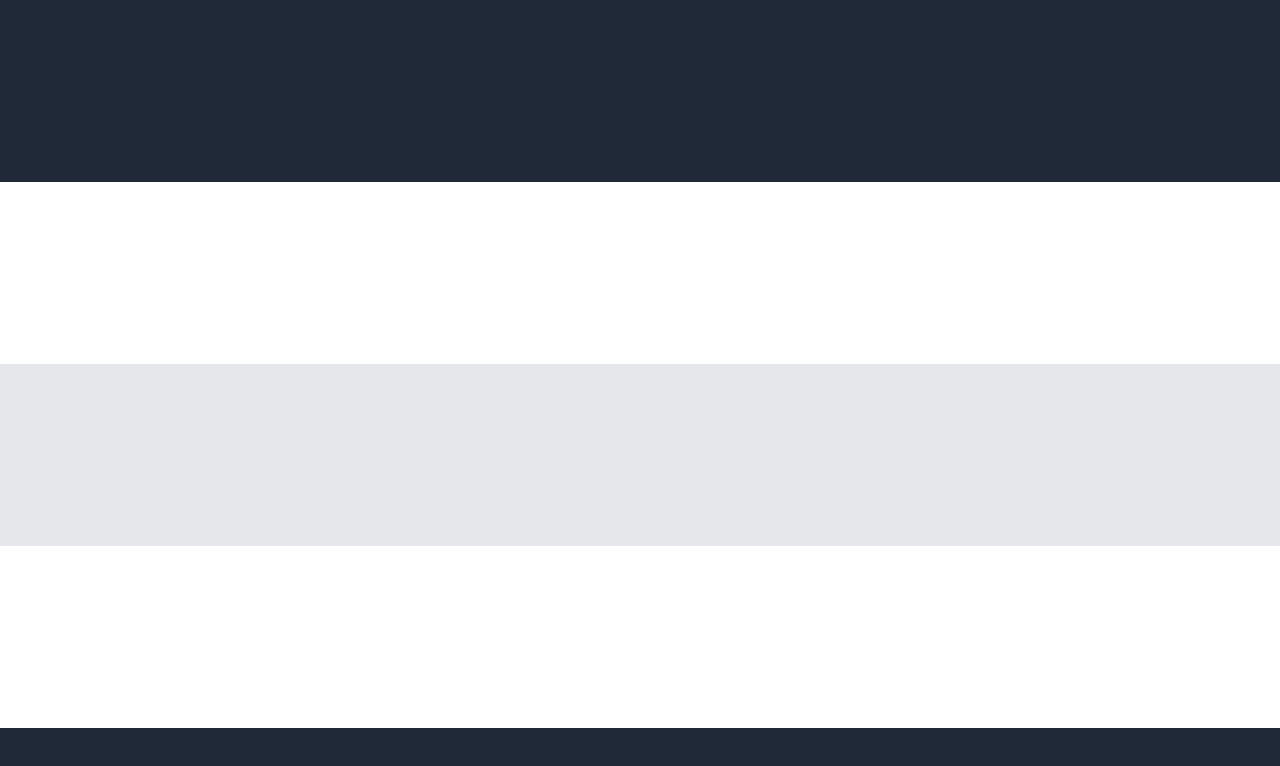
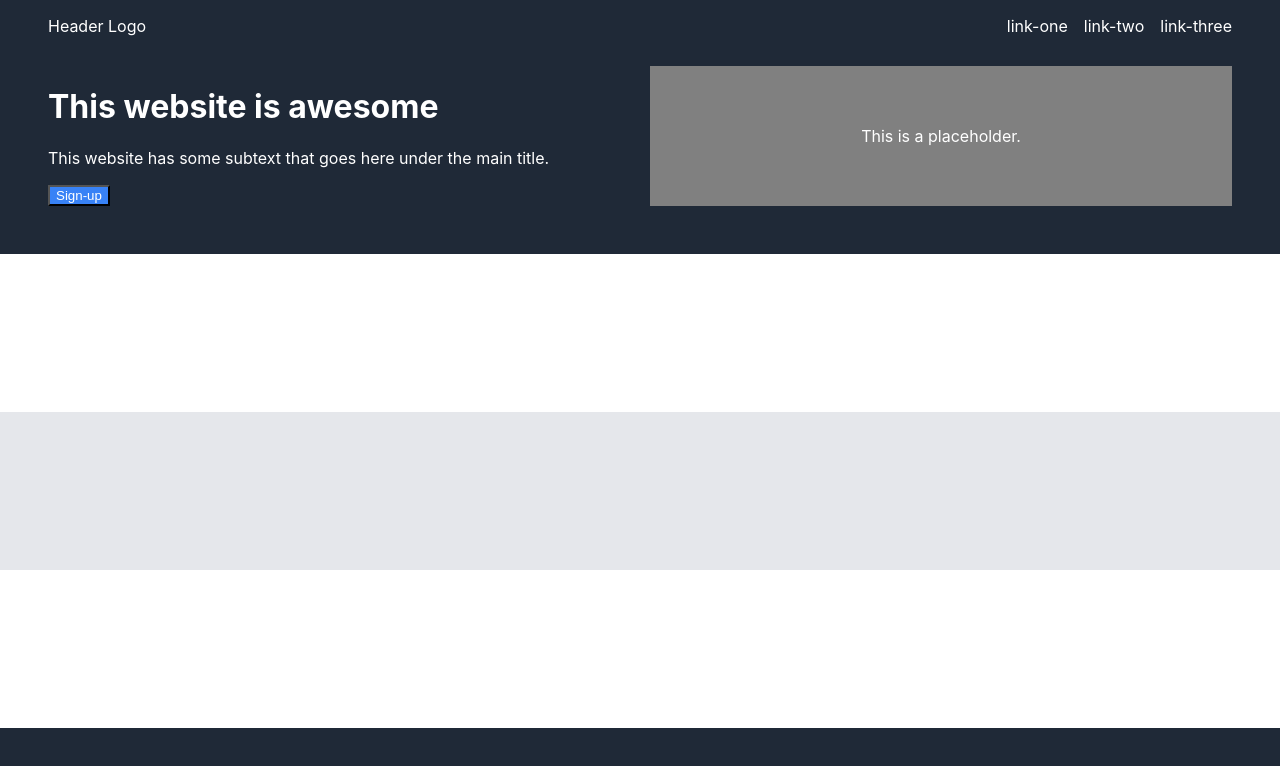
Before and after one commit to DeanRTaylor1/landing-page, a plain HTML site: page index.html in a window 1280 px wide. Drawn offline with Linux system fonts and the light colour scheme.

Commit message:
header updated

```diff
--- a/index.html
+++ b/index.html
@@ -11,11 +11,59 @@
 
 
 <div class="header">
+    <div class="left-items">
 
+
+        <div class="Logo">
+        Header Logo
+        </div>
+    </div>
+
+    <div class="right-items">
+        <ul class="links">
+            <li><a href="google.com">link-one</a></li>
+            <li><a href="google.com">link-two</a></li>
+            <li><a href="google.com">link-three</a></li>
+        </ul>
+    </div>
+
+    <div class="hero">
+
+        <div class="title">
+
+        <h1>This website is awesome</h1><p></p>
+
+
+        <p></p>This website has some subtext that goes here under the main title.</p>
+
+        <button class="sign-up">Sign-up</button>
+
+        </div>
+
+
+        <div class="placeholder">
+
+            This is a placeholder.
+
+        </div>
+
+    </div>
 
 </div>
 
-<div class="main">
+    <div class="main">
+
+
+
+
+
+
+
+
+
+
+
+
 
 
 </div>
--- a/style.css
+++ b/style.css
@@ -8,9 +8,89 @@ body {
     justify-content: space-between;
   }
 
+
+  a {
+    /* this removes the line under our links */
+    text-decoration: none;
+    color: white;
+  }
+
+  ul {
+    list-style-type: none;
+    display: flex;
+    margin: 0;
+    padding: 0;
+    gap: 16px;
+  }
+
+button {
+background-color: #3882F6;
+color: white;
+
+
+}
+
+
   .header {
     background-color: #1F2937;
-    flex-grow:1;
+    display: flex;
+    justify-content: space-between;
+    flex-wrap: wrap;
+    padding: 48px;
+    padding-top: 16px;
+    color: white;
+
+
+
+
+  }
+
+  .hero {
+    display: flex;
+    flex-direction: row;
+    flex-grow: 1;
+    flex-shrink:1;
+    justify-content: space-between;
+    align-items: center;
+    gap: 20px;
+
+  }
+
+  .placeholder{
+    display: flex;
+    background-color: gray;
+    justify-content: center;
+    align-items: center;
+    width: 50%;
+    height: 100%;
+
+
+  }
+
+  .title {
+      width: 50%;
+    flex-shrink: 1;
+
+
+
+  }
+
+
+
+  .right-items {
+    display: flex;
+    justify-content: right;
+    width: 50%;
+    padding-bottom: 30px;
+
+
+
+
+  }
+  .left-items {
+    display: flex;
+    justify-content: left;
+    width: 50%;
 
 
 
```
